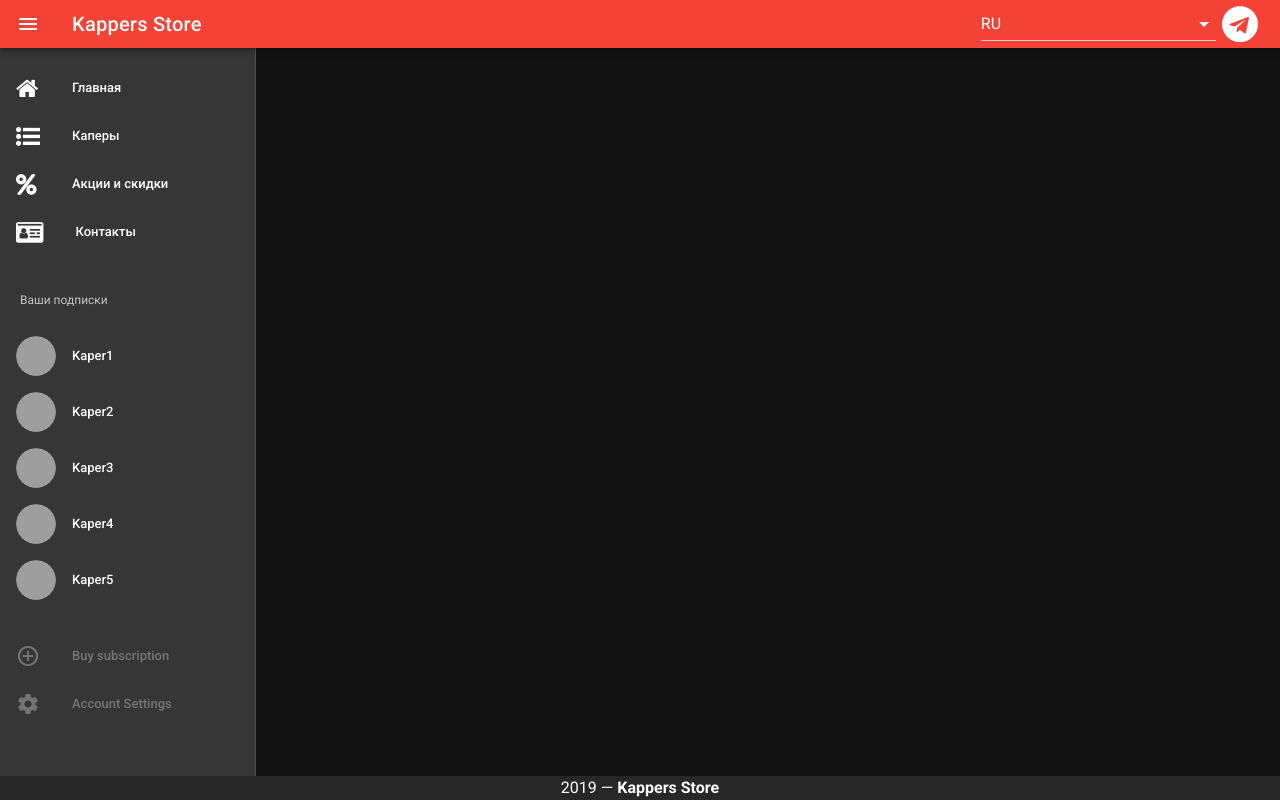
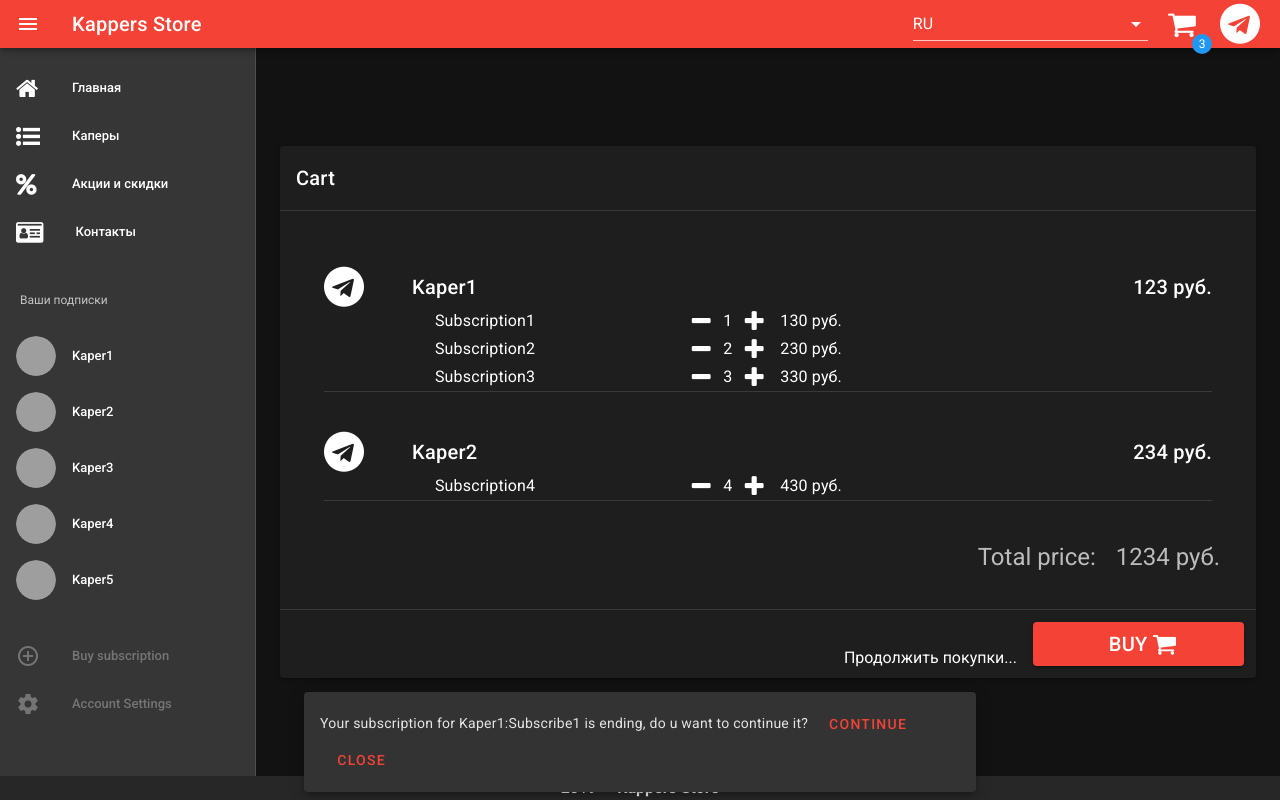
Before and after one commit to oTTimoshenko/Timoshenko.KapersStore, a Vue app in the folder UI/: page /cart in a window 1280 px wide. Built offline with nearby package versions, Linux system fonts and the light colour scheme; grey boxes are pictures that could not be loaded.

Commit message:
Cart added

```diff
--- /dev/null
+++ b/UI/src/components/layouts/default/cart/Cart.vue
@@ -0,0 +1,78 @@
+<template>
+  <v-container>
+    <v-card>
+      <v-card-title>
+        {{$t('Cart')}}
+      </v-card-title>
+      <v-divider></v-divider>
+      <v-card-text>
+        <cart-items-list :items="items"></cart-items-list>
+        <v-layout mb-5 align-center justify-end>
+          <v-flex shrink>
+            <span class="headline">{{$t('Total price: ')}}</span>
+          </v-flex>
+          <v-flex mx-5 shrink>
+            <span class="headline">{{$t(totalPrice + ' руб.')}}</span>
+          </v-flex>
+        </v-layout>
+      </v-card-text>
+      <v-divider></v-divider>
+      <v-card-actions>
+        <v-spacer></v-spacer>
+        <v-layout align-end justify-end>
+          <v-flex shrink mx-3>
+            <router-link tag="span" to="/kapers">
+              <span class="text-router-link">{{$t('Продолжить покупки...')}}</span>
+            </router-link>
+          </v-flex>
+          <v-flex md4 ma-1>
+            <v-btn color="red" block large>
+              <span class="title">{{$t('BUY')}}</span>
+              <v-icon size="25" right>fa-shopping-cart</v-icon>
+            </v-btn>
+          </v-flex>
+        </v-layout>
+      </v-card-actions>
+    </v-card>
+  </v-container>
+</template>
+
+<script lang="ts">
+
+import Vue from 'vue';
+import { Component, Prop } from 'vue-property-decorator';
+
+import CartItemsList from './cart-items-list.vue';
+
+@Component({
+  components: {
+    CartItemsList
+  }
+})
+export default class Cart extends Vue {
+  items: any[] = [
+    { kaperName: 'Kaper1', totalPrice: 123, subscriptions: [
+                                              { name: 'Subscription1', count: 1, totalPrice: 130, price: 110 },
+                                              { name: 'Subscription2', count: 2, totalPrice: 230, price: 210 },
+                                              { name: 'Subscription3', count: 3, totalPrice: 330, price: 1120 },
+                                            ] },
+    { kaperName: 'Kaper2', totalPrice: 234, subscriptions: [
+                                              { name: 'Subscription4', count: 4, totalPrice: 430, price: 1140 }
+                                            ] },
+    // { kaperName: 'Kaper3', totalPrice: 345, subscriptions: [
+    //                                           { name: 'Subscription5', count: 2, totalPrice: 430, price: 1105 },
+    //                                           { name: 'Subscription6', count: 3, totalPrice: 350, price: 1101 },
+    //                                           { name: 'Subscription7s', count: 4, totalPrice: 230, price: 1130 },
+    //                                         ] }
+  ];
+  totalPrice: number = 1234;
+}
+
+</script>
+
+<style lang="scss" scoped>
+.text-router-link:hover {
+  cursor: pointer;
+  color: #F44336;
+}
+</style>
--- /dev/null
+++ b/UI/src/components/layouts/default/cart/avatar/CartAvatar.vue
@@ -0,0 +1,32 @@
+<template>
+    <v-badge
+      bottom
+      color="blue">
+      <template v-slot:badge>
+        <span>{{cartSubscribesCount}}</span>
+      </template>
+      <v-btn small icon @click="goToCart()">
+        <v-icon size="30">fa-shopping-cart</v-icon>
+      </v-btn>
+    </v-badge>
+</template>
+
+<script lang="ts">
+
+import Vue from 'vue';
+import { Component, Prop } from 'vue-property-decorator';
+
+@Component({})
+export default class CartAvatar extends Vue {
+  cartSubscribesCount: number = 3;
+
+  goToCart() {
+    this.$router.push('/cart');
+  }
+}
+
+</script>
+
+<style lang="scss" scoped>
+
+</style>
--- /dev/null
+++ b/UI/src/components/layouts/default/cart/cart-item.vue
@@ -0,0 +1,95 @@
+<template>
+  <v-layout column my-5>
+    <v-flex>
+      <v-hover v-slot:default="{ hover }">
+        <v-layout align-center>
+          <v-flex shrink>
+            <v-icon x-large>fa-telegram</v-icon>
+          </v-flex>
+          <v-flex mx-12>
+            <v-layout align-center>
+              <v-flex shrink>
+                <span class="title">{{item.kaperName}}</span>
+              </v-flex>
+              <v-flex mx-1 v-if="hover">
+                <v-btn small icon>
+                  <v-icon>fa-times</v-icon>
+                </v-btn>
+              </v-flex>
+            </v-layout>
+          </v-flex>
+          <v-flex shrink>
+            <span class="title">{{$t(item.totalPrice + ' руб.')}}</span>
+          </v-flex>
+        </v-layout>
+      </v-hover>
+    </v-flex>
+    <v-flex>
+      <v-layout align-center>
+        <v-flex md6 offset-md1>
+          <v-layout column>
+              <v-flex v-for="(subscription, index) in item.subscriptions" :key="index" offset-md-1>
+                <v-hover v-slot:default="{ hover }">
+                  <v-layout align-center>
+                    <v-flex grow>
+                      <v-layout align-center>
+                        <v-flex shrink>
+                          <span class="subtitle-1">{{subscription.name}}</span>
+                        </v-flex>
+                        <v-flex mx-1 v-if="hover">
+                          <v-btn x-small icon>
+                            <v-icon>fa-times</v-icon>
+                          </v-btn>
+                        </v-flex>
+                      </v-layout>
+                    </v-flex>
+                    <v-flex mx-3 shrink>
+                      <v-layout align-center>
+                        <v-btn small icon @click="minusCount(subscription)">
+                          <v-icon>fa-minus</v-icon>
+                        </v-btn>
+                        <v-flex mx-2 shrink>
+                          <span class="subtitle-1">{{subscription.count}}</span>
+                        </v-flex>
+                        <v-btn small icon @click="plusCount(subscription)">
+                          <v-icon>fa-plus</v-icon>
+                        </v-btn>
+                      </v-layout>
+                    </v-flex>
+                    <v-flex shrink>
+                      <span class="subtitle-1">{{$t(subscription.totalPrice + ' руб.')}}</span>
+                    </v-flex>
+                  </v-layout>
+                </v-hover>
+              </v-flex>
+          </v-layout>
+        </v-flex>
+      </v-layout>
+    </v-flex>
+    <v-divider></v-divider>
+  </v-layout>
+</template>
+
+<script lang="ts">
+
+import Vue from 'vue';
+import { Component, Prop } from 'vue-property-decorator';
+
+@Component({})
+export default class CartItem extends Vue {
+  @Prop() item!: any;
+
+  minusCount(subscription: any) {
+    subscription.count = subscription.count > 1 ? subscription.count - 1 : 1;
+  }
+
+  plusCount(subscription: any) {
+    subscription.count++;
+  }
+}
+
+</script>
+
+<style lang="scss" scoped>
+
+</style>
--- /dev/null
+++ b/UI/src/components/layouts/default/cart/cart-items-list.vue
@@ -0,0 +1,31 @@
+<template>
+  <v-container>
+    <v-list dense>
+      <v-list-item v-for="(item, index) in items" :key="index">
+        <cart-item :item="item"/>
+      </v-list-item>
+    </v-list>
+  </v-container>
+</template>
+
+<script lang="ts">
+
+import Vue from 'vue';
+import { Component, Prop } from 'vue-property-decorator';
+
+import CartItem from './cart-item.vue'
+
+@Component({
+  components: {
+    CartItem
+  }
+})
+export default class CartItemsList extends Vue {
+  @Prop() items!: any[];
+}
+
+</script>
+
+<style lang="scss" scoped>
+
+</style>
--- a/UI/src/components/layouts/default/footer/app-footer.vue
+++ b/UI/src/components/layouts/default/footer/app-footer.vue
@@ -5,6 +5,7 @@
             md12>
       {{ new Date().getFullYear() }} — <strong>{{$t('app.footer.title')}}</strong>
     </v-flex>
+    <notification/>
   </v-footer>
 </template>
 
@@ -13,7 +14,13 @@
 import Vue from 'vue';
 import { Component } from 'vue-property-decorator';
 
-@Component({})
+import Notification from '@/components/layouts/default/notifications/snackbar/notification.vue';
+
+@Component({
+  components: {
+    Notification
+  }
+})
 export default class AppFooter extends Vue {
 
 }
--- /dev/null
+++ b/UI/src/components/layouts/default/notifications/snackbar/notification.vue
@@ -0,0 +1,41 @@
+<template>
+  <v-snackbar
+    timeout="15000"
+    v-model="snackbarModel">
+    {{ message }}
+
+    <v-btn
+      color="red"
+      text
+      @click="continueSubscribe">
+      {{$t('Continue')}}
+    </v-btn>
+    <v-btn
+      color="red"
+      text
+      @click="snackbar = false">
+      {{$t('Close')}}
+    </v-btn>
+  </v-snackbar>
+</template>
+
+<script lang="ts">
+
+import Vue from 'vue';
+import { Component, Prop } from 'vue-property-decorator';
+
+@Component({})
+export default class CartAvatar extends Vue {
+  snackbarModel: boolean = true;
+  message: string = 'Your subscription for Kaper1:Subscribe1 is ending, do u want to continue it?';
+
+  continueSubscribe() {
+    this.$router.push('/kapers');
+  }
+}
+
+</script>
+
+<style lang="scss" scoped>
+
+</style>
--- a/UI/src/components/layouts/default/toolbar/app-toolbar.vue
+++ b/UI/src/components/layouts/default/toolbar/app-toolbar.vue
@@ -20,6 +20,9 @@
 
         </change-language>
       </v-flex>
+      <v-flex shrink mx-5>
+        <cart-avatar></cart-avatar>
+      </v-flex>
       <v-flex shrink>
         <user-avatar></user-avatar>
       </v-flex>
@@ -30,13 +33,16 @@
 <script lang="ts">
 import Vue from "vue";
 import { Component, Prop, Watch } from "vue-property-decorator";
-import ChangeLanguage from './change-language.vue';
+
+import ChangeLanguage from '@/components/layouts/default/locale/change-language.vue';
 import UserAvatar from './user/avatar/UserAvatar.vue';
+import CartAvatar from '@/components/layouts/default/cart/avatar/CartAvatar.vue';
 
 @Component({
   components: {
     ChangeLanguage,
-    UserAvatar
+    UserAvatar,
+    CartAvatar
   }
 })
 export default class AppToolbar extends Vue {
--- a/UI/src/components/layouts/default/toolbar/user/avatar/UserAvatar.vue
+++ b/UI/src/components/layouts/default/toolbar/user/avatar/UserAvatar.vue
@@ -3,7 +3,7 @@
     <template v-slot:activator="{ on }">
       <v-avatar v-on="on">
         <v-btn icon>
-          <v-icon large>fa-telegram</v-icon>
+          <v-icon x-large>fa-telegram</v-icon>
         </v-btn>
       </v-avatar>
     </template>
--- a/UI/src/router.ts
+++ b/UI/src/router.ts
@@ -54,6 +54,11 @@
       path: '/login',
       name: 'login',
       component: () => import('./components/layouts/default/toolbar/user/login-registration/Login.vue')
+    },
+    {
+      path: '/cart',
+      name: 'cart',
+      component: () => import('./components/layouts/default/cart/Cart.vue')
     }
   ]
 })
```
Also changed, not shown: UI/src/components/layouts/default/locale/change-language.vue (renamed from UI/src/components/layouts/default/toolbar/change-language.vue).
